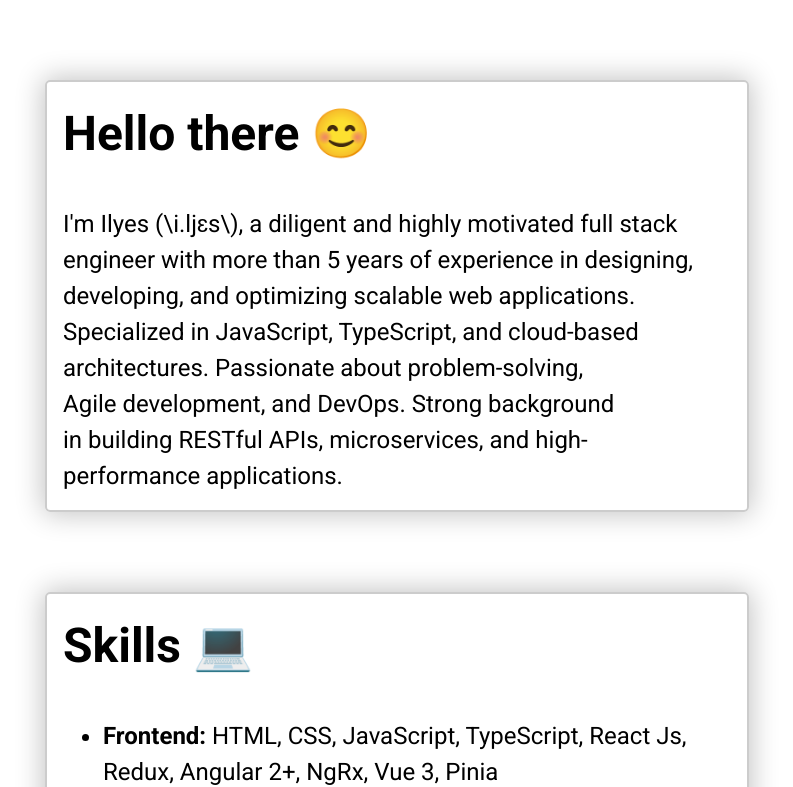
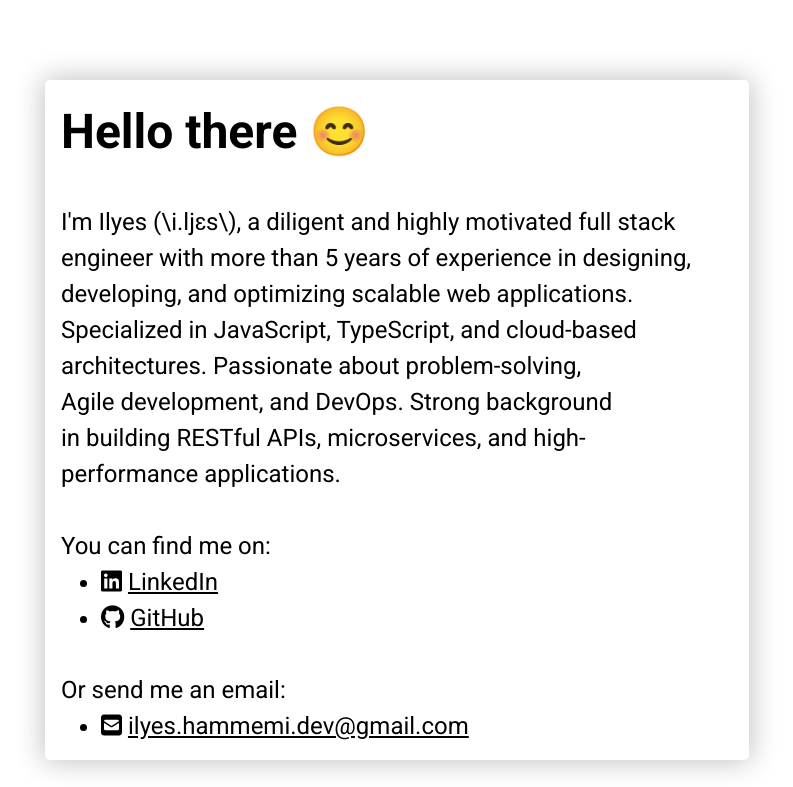
Before and after one commit to ilyes42/ilyes42.github.io, a plain HTML site: page index.html in a window 1280 px wide. Shown: the top 787 px of the page, without its empty margins (243-1036 px from the left). Drawn offline with Linux system fonts and the light colour scheme.

Commit message:
version 1.2

```diff
--- a/index.html
+++ b/index.html
@@ -4,6 +4,13 @@
     <meta charset="UTF-8" />
     <meta name="viewport" content="width=device-width, initial-scale=1.0" />
     <link rel="stylesheet" href="style.css" />
+    <link
+      rel="stylesheet"
+      href="https://cdnjs.cloudflare.com/ajax/libs/font-awesome/6.7.2/css/all.min.css"
+      integrity="sha512-Evv84Mr4kqVGRNSgIGL/F/aIDqQb7xQ2vcrdIwxfjThSH8CSR7PBEakCr51Ck+w+/U6swU2Im1vVX0SVk9ABhg=="
+      crossorigin="anonymous"
+      referrerpolicy="no-referrer"
+    />
     <title>Ilyes - Full Stack JavaScript / TypeScript Engineer</title>
   </head>
   <body>
@@ -20,6 +27,30 @@
           background in building RESTful APIs, microservices, and
           high-performance applications.
         </p>
+        <br />
+        <p>You can find me on:</p>
+        <ul>
+          <li>
+            <i class="fa-brands fa-linkedin"></i>
+            <a href="https://www.linkedin.com/in/ilyes42/" target="_blank"
+              >LinkedIn</a
+            >
+          </li>
+          <li>
+            <i class="fa-brands fa-github"></i>
+            <a href="https://github.com/ilyes42" target="_blank">GitHub</a>
+          </li>
+        </ul>
+        <br />
+        <p>Or send me an email:</p>
+        <ul>
+          <li>
+            <i class="fa-solid fa-square-envelope"></i>
+            <a href="mailto:ilyes.hammemi.dev@gmail.com" target="_blank"
+              >ilyes.hammemi.dev@gmail.com</a
+            >
+          </li>
+        </ul>
       </div>
       <div class="section">
         <h1>Skills 💻</h1>
--- a/style.css
+++ b/style.css
@@ -74,7 +74,6 @@ h6 {
 
 .section {
   margin: 5rem 0;
-  border: 2px solid #ccc;
   padding: 1rem;
   border-radius: 5px;
   -webkit-box-shadow: 0px 0px 28px 2px rgba(194, 194, 194, 1);
@@ -84,6 +83,11 @@ h6 {
 
 .experience-item {
   margin: 1rem 0;
+}
+
+a {
+  text-decoration: underline;
+  color: black;
 }
 
 @media only screen and (max-width: 600px) {
```
Also changed, not shown: 1 other file.
